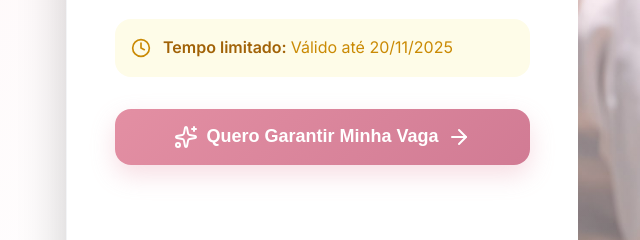
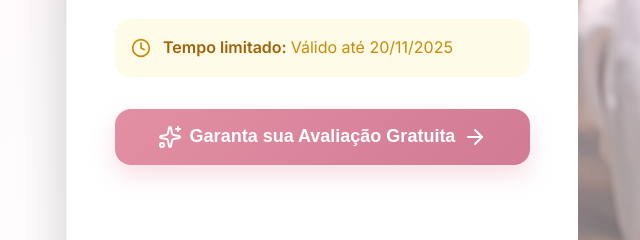
Before and after one commit to tainamartins20/clinica-landing, a plain HTML site: page index.html in a window 1280 px wide. Shown: the part 3480-3720 px from the top of the page, 62-702 px from the left. Drawn offline with nearby package versions, Linux system fonts and the light colour scheme.

Commit message:
Update index.html

```diff
--- a/index.html
+++ b/index.html
@@ -281,7 +281,7 @@
 
                             <button class="btn-offer" onclick="openWhatsApp('Olá! Quero garantir minha vaga na oferta especial!')">
                                 <i data-lucide="sparkles"></i>
-                                <span>Quero Garantir Minha Vaga</span>
+                                <span>Garanta sua Avaliação Gratuita</span>
                                 <i data-lucide="arrow-right"></i>
                             </button>
                         </div>
```
